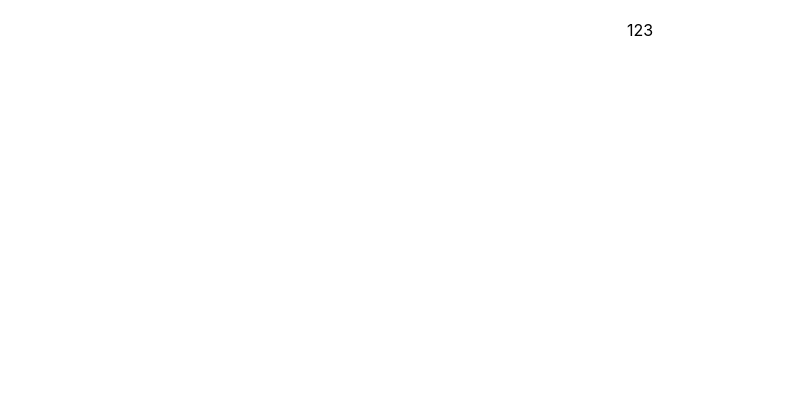
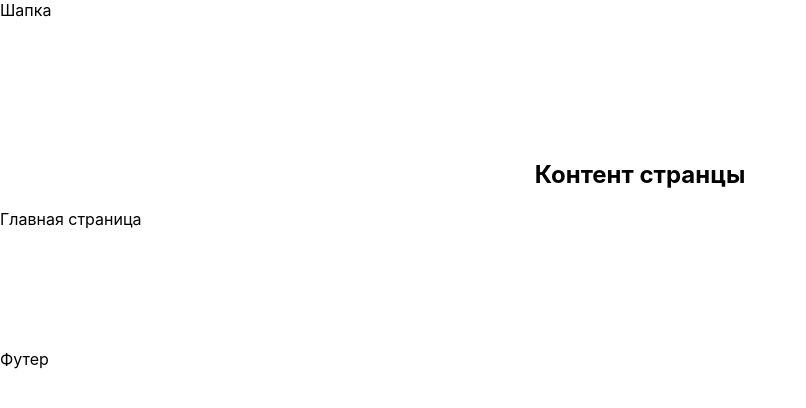
Before and after one commit to Aleksandr127315/BLOG, a React (Vite) app: page / in a window 1280 px wide. Shown: the top 408 px of the page, without its empty margins (0-806 px from the left). Built offline with nearby package versions, Linux system fonts and the light colour scheme; a web font is replaced by a local one.

Commit message:
реализовать основной компонент блога с роутингом

```diff
--- a/package.json
+++ b/package.json
@@ -15,7 +15,7 @@
     "react-dom": "^19.1.1",
     "react-hook-form": "^7.68.0",
     "react-redux": "^9.2.0",
-    "react-router": "^7.10.1",
+    "react-router-dom": "^7.10.1",
     "redux": "^5.0.1",
     "redux-thunk": "^3.1.0",
     "styled-components": "^6.1.19",
--- a/src/App.jsx
+++ /dev/null
@@ -1,13 +0,0 @@
-import styled from 'styled-components';
-
-const Div = styled.div`
-	text-align: center;
-`;
-export const App = () => {
-	return (
-		<Div>
-			<i className="fa fa-calendar"></i>
-			<div>123</div>
-		</Div>
-	);
-};
--- /dev/null
+++ b/src/blog.jsx
@@ -0,0 +1,34 @@
+import { Route, Routes } from 'react-router-dom';
+import styled from 'styled-components';
+
+const Content = styled.div`
+	padding: 120px 0;
+`;
+const H2 = styled.h2`
+	text-align: center;
+`;
+
+const Header = () => <div>Шапка</div>;
+
+const Footer = () => <div>Футер</div>;
+
+export const Blog = () => {
+	return (
+		<>
+			<Header />
+			<Content>
+				<H2>Контент странцы</H2>
+				<Routes>
+					<Route path="/" element={<div>Главная страница</div>} />
+					<Route path="/login" element={<div>Авторизация</div>} />
+					<Route path="/register" element={<div>Регистрация</div>} />
+					<Route path="/users" element={<div>Пользователи</div>} />
+					<Route path="/post" element={<div>Новая статья</div>} />
+					<Route path="/post/:postId" element={<div>Статья</div>} />
+					<Route path="*" element={<div>Ошибка</div>} />
+				</Routes>
+			</Content>
+			<Footer />
+		</>
+	);
+};
--- a/src/main.jsx
+++ b/src/main.jsx
@@ -1,10 +1,10 @@
-import { StrictMode } from 'react'
-import { createRoot } from 'react-dom/client'
-import '/index.css'
-import { App } from './App.jsx'
+import { createRoot } from 'react-dom/client';
+import { Blog } from './blog';
+import { BrowserRouter } from 'react-router-dom';
+import '/index.css';
 
 createRoot(document.getElementById('root')).render(
-  <StrictMode>
-    <App />
-  </StrictMode>,
-)
+	<BrowserRouter>
+		<Blog />
+	</BrowserRouter>,
+);
```
Also changed, not shown: 2 other files (tests, documents, lock files or other folders).
